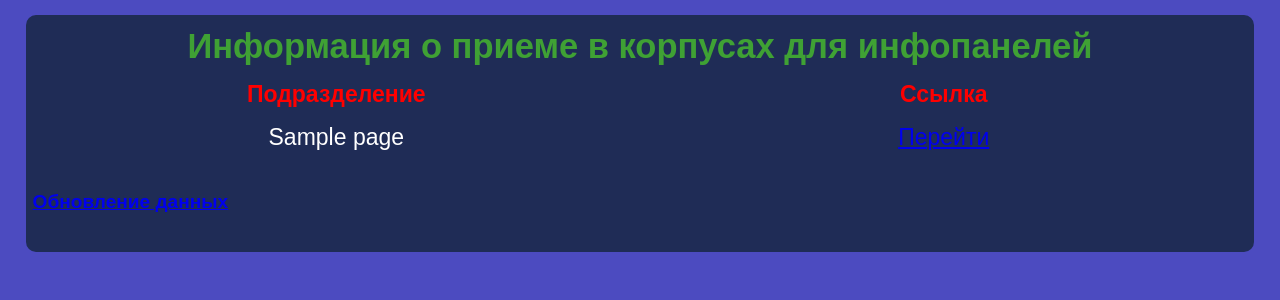
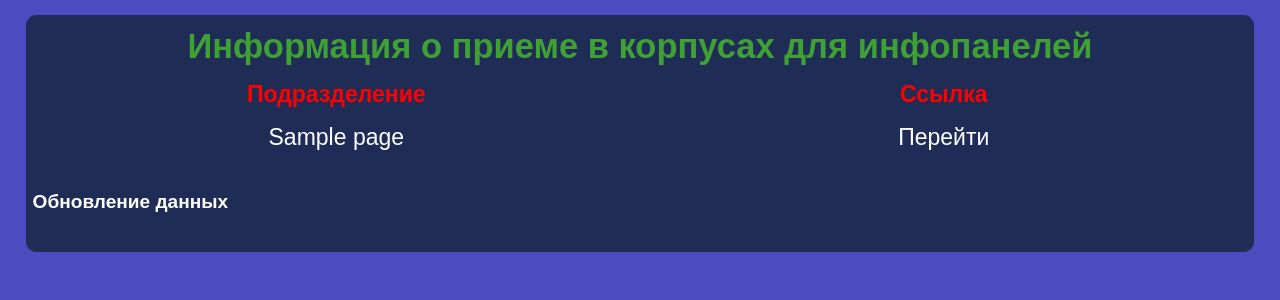
Before and after one commit to VerP404/InformationPanelMed, a Django app: page / in a window 1280 px wide. Shown: the part 95-395 px from the top of the page. Run offline with Django 5.2, Linux system fonts and the light colour scheme; tables that the repository leaves empty hold one stand-in row (values such as "Sample post"); grey boxes marked "Sample" are stand-in pictures.

Commit message:
Рабочая версия

```diff
--- a/peopledash/static/peopledash/css/peopledash.css
+++ b/peopledash/static/peopledash/css/peopledash.css
@@ -191,3 +191,25 @@ main {
         font-size: 18px;
     }
 }
+
+/* Стили для ссылок внутри таблицы */
+.table-data td a {
+    color: white; /* Цвет текста */
+    text-decoration: none; /* Убирает подчеркивание */
+}
+
+.table-data td a:hover, .table-data td a:focus {
+    color: white; /* Цвет текста при наведении или фокусе */
+    text-decoration: none; /* Убирает подчеркивание при наведении или фокусе */
+}
+
+/* Стили для ссылок внутри таблицы и тега h5 */
+.table-data td a, .table-data h5 a {
+    color: white; /* Цвет текста */
+    text-decoration: none; /* Убирает подчеркивание */
+}
+
+.table-data td a:hover, .table-data td a:focus, .table-data h5 a:hover, .table-data h5 a:focus {
+    color: white; /* Цвет текста при наведении или фокусе */
+    text-decoration: none; /* Убирает подчеркивание при наведении или фокусе */
+}
```
